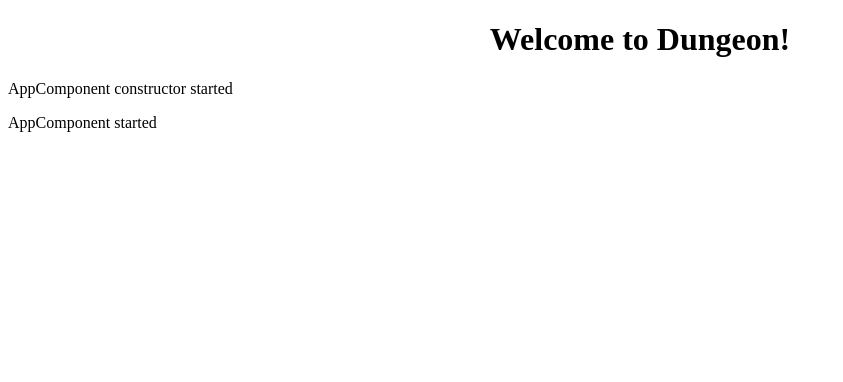
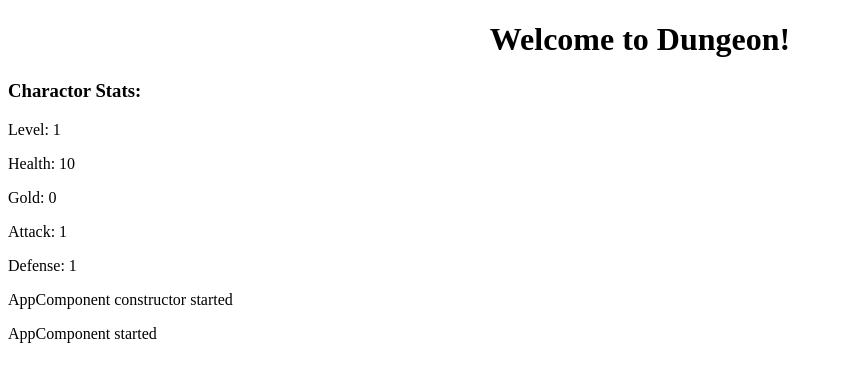
Before and after one commit to KevReece/Dungeon, an Angular app: page / in a window 1280 px wide. Shown: the top 382 px of the page, without its empty margins (0-843 px from the left). Built offline with nearby package versions, Linux system fonts and the light colour scheme.

Commit message:
charactor.component

```diff
--- a/src/app/app.component.html
+++ b/src/app/app.component.html
@@ -5,5 +5,6 @@
   </h1>
 </div>
 
+<app-charactor [charactor]="charactor"></app-charactor>
 <app-user-console [lines]="consoleLines"></app-user-console>
 <router-outlet></router-outlet>
--- a/src/app/app.component.ts
+++ b/src/app/app.component.ts
@@ -1,4 +1,5 @@
 import { Component } from '@angular/core';
+import { Charactor } from './model/charactor.model';
 
 @Component({
   selector: 'app-root',
@@ -7,7 +8,8 @@ import { Component } from '@angular/core';
 })
 export class AppComponent {
   title = 'Dungeon';
-  consoleLines = ['AppComponent started']
+  consoleLines = ['AppComponent started'];
+  charactor = new Charactor();
 
   constructor(){
     this.consoleLines.push('AppComponent constructor started')
--- a/src/app/app.module.ts
+++ b/src/app/app.module.ts
@@ -4,11 +4,13 @@ import { NgModule } from '@angular/core';
 import { AppRoutingModule } from './app-routing.module';
 import { AppComponent } from './app.component';
 import { UserConsoleComponent } from './user-console/user-console.component';
+import { CharactorComponent } from './charactor/charactor.component';
 
 @NgModule({
   declarations: [
     AppComponent,
-    UserConsoleComponent
+    UserConsoleComponent,
+    CharactorComponent
   ],
   imports: [
     BrowserModule,
--- /dev/null
+++ b/src/app/charactor/charactor.component.html
@@ -0,0 +1,6 @@
+<h3>Charactor Stats:</h3>
+<p>Level: {{charactor.level}}</p>
+<p>Health: {{charactor.health}}</p>
+<p>Gold: {{charactor.gold}}</p>
+<p>Attack: {{charactor.attack}}</p>
+<p>Defense: {{charactor.defence}}</p>
--- /dev/null
+++ b/src/app/charactor/charactor.component.ts
@@ -0,0 +1,18 @@
+import { Component, OnInit, Input } from '@angular/core';
+import { Charactor } from '../model/charactor.model'
+
+@Component({
+  selector: 'app-charactor',
+  templateUrl: './charactor.component.html',
+  styleUrls: ['./charactor.component.sass']
+})
+export class CharactorComponent implements OnInit {
+
+  @Input() charactor: Charactor;
+
+  constructor() { }
+
+  ngOnInit() {
+  }
+
+}
--- /dev/null
+++ b/src/app/model/charactor.model.ts
@@ -0,0 +1,8 @@
+export class Charactor{
+    level: number = 1;
+    gold: number = 0;
+    experience: number = 0;
+    health: number = 10;
+    attack: number = 1;
+    defence: number = 1;
+}
```
Also changed, not shown: src/app/charactor/charactor.component.sass (added), 1 other file (tests, documents, lock files or other folders).
